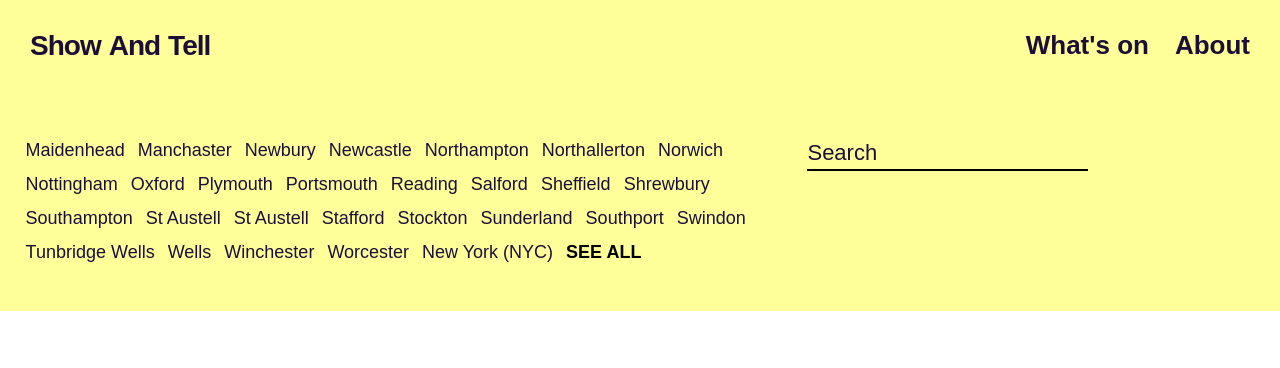
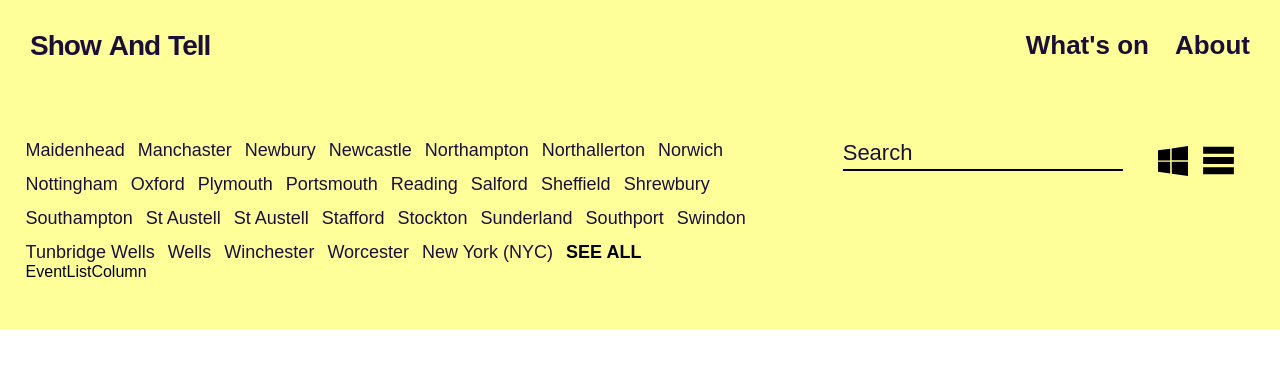
Before and after one commit to eduarf/show-and-tell, a React (Vite) app: page /events in a window 1280 px wide. Shown: the top 368 px of the page. Built offline with nearby package versions, Linux system fonts and the light colour scheme; a web font is replaced by a local one.

Commit message:
eventSlice

```diff
--- a/package.json
+++ b/package.json
@@ -15,6 +15,7 @@
     "nanoid": "^5.0.1",
     "react": "^18.2.0",
     "react-dom": "^18.2.0",
+    "react-icons": "^4.11.0",
     "react-redux": "^8.1.2",
     "react-router-dom": "^6.16.0",
     "styled-components": "^6.0.8"
--- /dev/null
+++ b/src/components/event-lists/EventLists.jsx
@@ -0,0 +1,19 @@
+import styled from "styled-components";
+import EventListRow from "./eventListRow/EventListRow";
+import EventListColumn from "./eventListColumn/EventListColumn";
+import { useSelector } from "react-redux";
+
+const StyledEventLists = styled.div``;
+
+const EventLists = () => {
+  const isRow = useSelector((state) => state.eventList.isRow);
+  console.log(isRow);
+
+  return (
+    <StyledEventLists>
+      {isRow ? <EventListRow /> : <EventListColumn />}
+    </StyledEventLists>
+  );
+};
+
+export default EventLists;
--- /dev/null
+++ b/src/components/event-lists/eventListColumn/EventListColumn.jsx
@@ -0,0 +1,20 @@
+import { eventsItemsDetails } from "../../../../data";
+
+const EventListColumn = () => {
+  const uniqueItems = {};
+
+  eventsItemsDetails.forEach((item) => {
+    const key = `${item.group}_${item.gamesName}`;
+    if (!uniqueItems[key]) {
+      uniqueItems[key] = item;
+    }
+  });
+
+  const uniqueItemsArray = Object.values(uniqueItems);
+
+  console.log(uniqueItemsArray);
+
+  return <div>EventListColumn</div>;
+};
+
+export default EventListColumn;
--- /dev/null
+++ b/src/components/event-lists/eventListRow/EventListRow.jsx
@@ -0,0 +1,5 @@
+const EventListRow = () => {
+  return <div>EventListRow</div>;
+};
+
+export default EventListRow;
--- /dev/null
+++ b/src/features/eventListSlice.js
@@ -0,0 +1,23 @@
+/* eslint-disable no-unused-vars */
+import { createSlice } from "@reduxjs/toolkit";
+
+const initialState = {
+  isRow: false,
+};
+
+const eventListSlice = createSlice({
+  name: "eventList",
+  initialState,
+  reducers: {
+    onRow: (state, action) => {
+      state.isRow = true;
+    },
+    offRow: (state, action) => {
+      state.isRow = false;
+    },
+  },
+});
+
+export const { onRow, offRow } = eventListSlice.actions;
+
+export default eventListSlice.reducer;
--- a/src/pages/whats-on/WhatsOn.jsx
+++ b/src/pages/whats-on/WhatsOn.jsx
@@ -1,6 +1,11 @@
 import styled from "styled-components";
 import { eventCities } from "../../../data";
 import { useState } from "react";
+import { SiWindows } from "react-icons/si";
+import { MdTableRows } from "react-icons/md";
+import EventLists from "../../components/event-lists/EventLists";
+import { useDispatch } from "react-redux";
+import { onRow, offRow } from "../../features/eventListSlice";
 
 const StyledEvents = styled.section`
   background-color: var(--color-primary);
@@ -10,6 +15,9 @@ const StyledEvents = styled.section`
 const StyledLeftContainer = styled.div``;
 
 const StyledRightContainer = styled.div`
+  display: flex;
+  align-items: flex-start;
+  justify-content: space-evenly;
 `;
 
 const StyledCityList = styled.div`
@@ -19,7 +27,8 @@ const StyledCityList = styled.div`
 `;
 
 const StyledCityLink = styled.a`
-  /* display: ${(props) => (!props.$isIncludes || props.$isHidden ? "none" : "block")}; */
+  /* display: ${(props) =>
+    !props.$isIncludes || props.$isHidden ? "none" : "block"}; */
   font-size: 1.8rem;
   cursor: pointer;
   color: var(--color-text);
@@ -39,19 +48,19 @@ const StyledSeeMore = styled.a`
   font-size: 1.8rem;
   font-weight: 700;
   cursor: pointer;
-  display: ${(props) => (props.$isHidden === 0 ? 'none' : 'block')};
+  display: ${(props) => (props.$isHidden === 0 ? "none" : "block")};
 `;
 const StyledSeeLess = styled.a`
   font-size: 1.8rem;
   font-weight: 700;
   cursor: pointer;
-  display: ${(props) => (props.$isHidden === -28 ? 'none' : 'block')};
+  display: ${(props) => (props.$isHidden === -28 ? "none" : "block")};
 `;
 
 const StyledSearchInput = styled.input`
   border: none;
   outline: none;
-  padding-bottom: .3rem;
+  padding-bottom: 0.3rem;
   width: 60%;
   font-size: 2.2rem;
   background-color: transparent;
@@ -67,33 +76,55 @@ const StyledSearchInput = styled.input`
   }
 `;
 
+const StyledIconContainer = styled.div`
+  display: flex;
+  align-items: center;
+  gap: 1rem;
+`;
+const StyledColumnIcon = styled(SiWindows)`
+  font-size: 3rem;
+  cursor: pointer;
+`;
+const StyledRowIcon = styled(MdTableRows)`
+  font-size: 4.1rem;
+  cursor: pointer;
+`;
+
 export default function WhatsOn() {
   const [isHidden, setIsHidden] = useState(-28);
   const eventCitiesItems = eventCities.slice(isHidden);
+  const dispatch = useDispatch();
   return (
     <StyledEvents>
       <StyledTopContainer>
         <StyledLeftContainer>
           <StyledCityList>
             {eventCitiesItems.map((item) => {
-              return (
-                <StyledCityLink
-                  key={item.id}
-                >
-                  {item.city}
-                </StyledCityLink>
-              );
+              return <StyledCityLink key={item.id}>{item.city}</StyledCityLink>;
             })}
-            <StyledSeeMore onClick={() => setIsHidden(0)} $isHidden={isHidden}>{'SEE ALL'}</StyledSeeMore>
-            <StyledSeeLess onClick={() => setIsHidden(-28)} $isHidden={isHidden}>{'FEWER'}</StyledSeeLess>
+            <StyledSeeMore onClick={() => setIsHidden(0)} $isHidden={isHidden}>
+              {"SEE ALL"}
+            </StyledSeeMore>
+            <StyledSeeLess
+              onClick={() => setIsHidden(-28)}
+              $isHidden={isHidden}
+            >
+              {"FEWER"}
+            </StyledSeeLess>
           </StyledCityList>
         </StyledLeftContainer>
         <StyledRightContainer>
-            <StyledSearchInput type="search" placeholder="Search">
-
-            </StyledSearchInput>
+          <StyledSearchInput
+            type="search"
+            placeholder="Search"
+          ></StyledSearchInput>
+          <StyledIconContainer>
+            <StyledColumnIcon onClick={() => dispatch(offRow())} />
+            <StyledRowIcon onClick={() => dispatch(onRow())} />
+          </StyledIconContainer>
         </StyledRightContainer>
       </StyledTopContainer>
+      <EventLists />
     </StyledEvents>
   );
 }
--- a/store.js
+++ b/store.js
@@ -1,11 +1,13 @@
 import { configureStore } from "@reduxjs/toolkit";
 import aboutDropdownReducer from './src/features/aboutDropdownSlice';
 import menuDropdownReducer from './src/features/menuDropdownSlice';
+import eventListreducer from './src/features/eventListSlice';
 
 
 export const store = configureStore({
     reducer: {
         aboutDropdown: aboutDropdownReducer,
         menuDropdown: menuDropdownReducer,
+        eventList: eventListreducer,
     },
 });
```
Also changed, not shown: data.js (line endings or trailing spaces), 1 other file (tests, documents, lock files or other folders).
